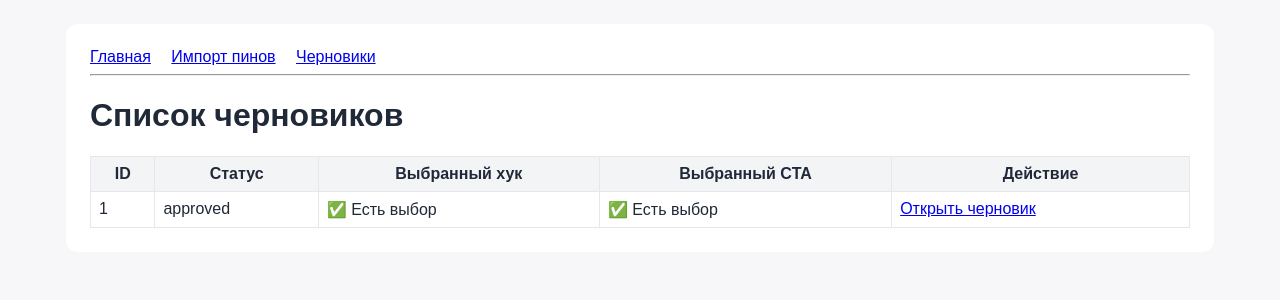
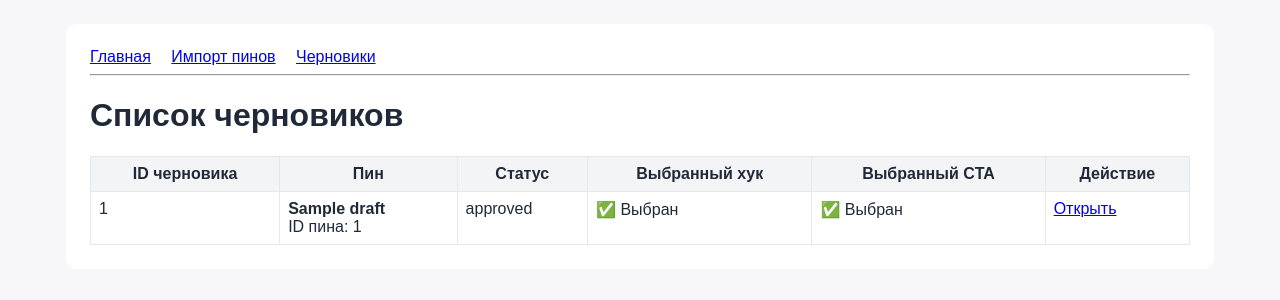
Before and after one commit to etatiana125-debug/referral-agent, a FastAPI app: template app/templates/drafts.html in a window 1280 px wide. Shown: the top 300 px of the page. Run offline with FastAPI, Linux system fonts and the light colour scheme; the template is opened without the code that fills it: most values are stand-ins (such as "Sample title", 1, 10 or a date in 2020).

Commit message:
Make draft pages clearer with copy actions and selected option indicators

```diff
--- a/app/main.py
+++ b/app/main.py
@@ -135,6 +135,7 @@ def generate_draft_from_pin(pin_id: str):
         source_url=f"https://www.pinterest.com/pin/{pin.pin_id}/",
         referral_url=pin.referral_link,
         campaign="from_web_ui",
+        pin_id=pin.pin_id,
     )
     draft = content_service.create_draft_from_pin(payload)
 
--- a/app/models/schemas.py
+++ b/app/models/schemas.py
@@ -12,6 +12,7 @@ class DraftCreateRequest(BaseModel):
     source_url: str = Field(..., description="Ссылка на исходный пин")
     referral_url: str = Field(..., description="Реферальная ссылка")
     campaign: str = Field(default="spring_campaign", description="Название UTM-кампании")
+    pin_id: str | None = Field(default=None, description="ID пина (если есть)")
 
 
 class DraftResponse(BaseModel):
@@ -21,6 +22,8 @@ class DraftResponse(BaseModel):
     status: Literal["draft", "approved", "rejected"] = "draft"
     created_at: datetime
     source_url: str
+    pin_id: str | None = None
+    pin_title: str | None = None
     telegram_text: str
     vk_text: str
     hooks: list[str] = Field(default_factory=list)
--- a/app/services/content_service.py
+++ b/app/services/content_service.py
@@ -45,6 +45,8 @@ class ContentService:
             status="draft",
             created_at=datetime.now(UTC),
             source_url=payload.source_url,
+            pin_id=payload.pin_id,
+            pin_title=payload.pin_title,
             telegram_text=telegram_text,
             vk_text=vk_text,
             hooks=hooks,
--- a/app/templates/drafts.html
+++ b/app/templates/drafts.html
@@ -6,7 +6,8 @@
   <table>
     <thead>
       <tr>
-        <th>ID</th>
+        <th>ID черновика</th>
+        <th>Пин</th>
         <th>Статус</th>
         <th>Выбранный хук</th>
         <th>Выбранный CTA</th>
@@ -17,23 +18,27 @@
       {% for draft in drafts %}
       <tr>
         <td>{{ draft.id }}</td>
+        <td>
+          <div><strong>{{ draft.pin_title or 'Без названия' }}</strong></div>
+          <div>ID пина: {{ draft.pin_id or 'не указан' }}</div>
+        </td>
         <td>{{ draft.status }}</td>
         <td>
           {% if draft.selected_hook %}
-            ✅ Есть выбор
+            ✅ Выбран
           {% else %}
             ⏳ Не выбран
           {% endif %}
         </td>
         <td>
           {% if draft.selected_cta %}
-            ✅ Есть выбор
+            ✅ Выбран
           {% else %}
             ⏳ Не выбран
           {% endif %}
         </td>
         <td>
-          <a href="/web/drafts/{{ draft.id }}">Открыть черновик</a>
+          <a href="/web/drafts/{{ draft.id }}">Открыть</a>
         </td>
       </tr>
       {% endfor %}
```
Also changed, not shown: app/templates/draft_detail.html (+29 -17 lines), tests/test_content_service.py (+4 -0 lines), README.md.
